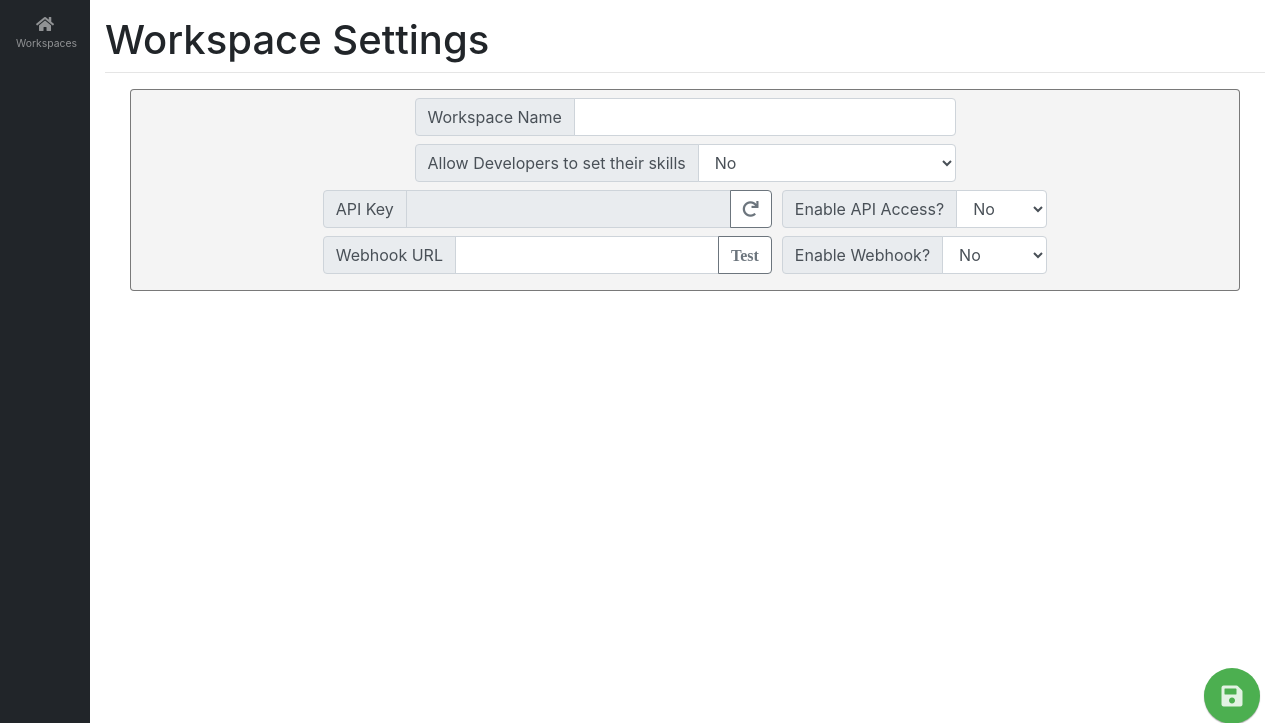
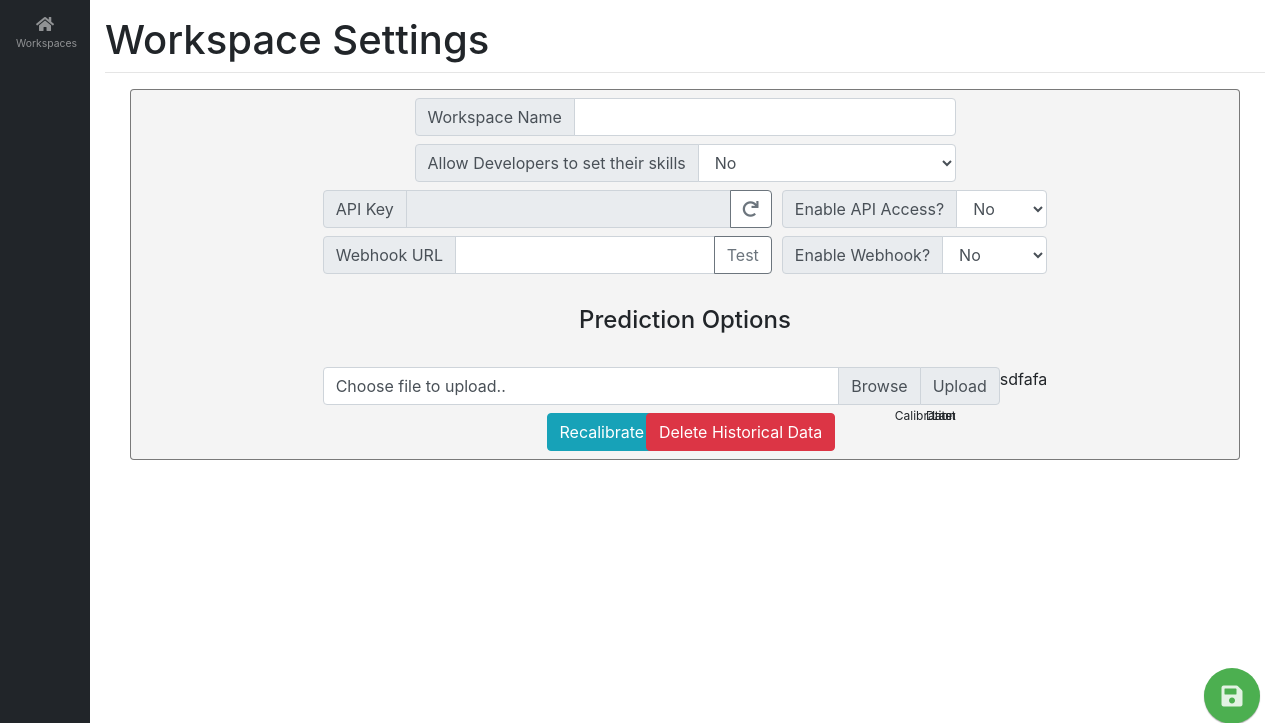
Before and after one commit to RegsonDR/Project-Estimator-GAE, a Flask app: template routes/authenticated/templates/authenticated/html/wk_settings.html in a window 1280 px wide. Shown: the part 56-779 px from the top of the page. Run offline with Flask 2, Linux system fonts and the light colour scheme; the template is opened without the code that fills it: values that come from a table or form of the project are taken from there, others are empty; parts of the project's set-up code (start-up, migrations or seed data) failed here and were passed over; some libraries are stand-ins or nearby versions.

Commit message:
upload csv done

```diff
--- a/main.py
+++ b/main.py
@@ -41,10 +41,15 @@
     check = datetime.strptime(date, '%d/%m/%Y').date()
     return check < today
 
+def format_date(date):
+    return datetime.strftime(date, '%H:%M %d/%m/%Y')
+
 app.jinja_env.filters['decodeb64'] = decode_base64
 app.jinja_env.filters['int_to_minhour'] = int_to_minhour
 app.jinja_env.filters['create_initials'] = create_initials
 app.jinja_env.filters['check_late'] = check_late
+app.jinja_env.filters['format_date'] = format_date
+
 app.jinja_env.trim_blocks = True
 app.jinja_env.lstrip_blocks = True
 
--- a/routes/authenticated/forms.py
+++ b/routes/authenticated/forms.py
@@ -1,11 +1,11 @@
 from flask_wtf import FlaskForm
+from flask_wtf.file import FileField, FileRequired
 from wtforms.fields import SubmitField, StringField, SelectField, PasswordField, SelectMultipleField
 from wtforms.fields.html5 import EmailField, TelField, IntegerField, URLField
 from wtforms.widgets import TextArea, html_params, HTMLString
-from wtforms.validators import DataRequired, Email, EqualTo, ValidationError
+from wtforms.validators import DataRequired, Email, EqualTo, ValidationError, regexp
 from cgi import escape
 from datetime import datetime
-
 
 def validate_dates(form,field):
     start = datetime.strptime(field.data, '%d/%m/%Y').date()
@@ -89,3 +89,7 @@
     webhook_url = URLField('Webhook URL', validators=[DataRequired()])
     enable_webhook = SelectField('Enable Webhook?', choices=[("False", "No"), ("True", "Yes")], validators=[DataRequired()])
     submit = SubmitField('Save')
+
+class UploadHistorical(FlaskForm):
+    file = FileField("Historical Data",validators=[FileRequired()])
+    save = SubmitField('Upload')
--- a/routes/authenticated/templates/authenticated/html/ganttchart.html
+++ b/routes/authenticated/templates/authenticated/html/ganttchart.html
@@ -15,7 +15,7 @@
 {% endblock header_content %}
 
 {% block page_header %}
-    <h1 style="margin-bottom: 0px;">Project Gantt Chart</h1>
+    <h1 style="margin-bottom: 0px;">{{ project_data.project_name }} Gantt Chart</h1>
 {% endblock page_header %}
 
 {% block page_content %}
--- a/routes/authenticated/templates/authenticated/html/view_project_page.html
+++ b/routes/authenticated/templates/authenticated/html/view_project_page.html
@@ -150,7 +150,7 @@
                 </div>
             </div>
             {% if user_data.get_role() != "developer" %}
-                <div class="badge badge-primary" style="margin: 5px 5px 0px 5px; text-align: left; font-size:13px;">
+                <div class="badge badge-{% if user_data.get_open_task_number(project_data.key)==0 %}success{% else %}primary{% endif %}" style="margin: 5px 5px 0px 5px; text-align: left; font-size:13px;">
                     {{ user_data.get_open_task_number(project_data.key) }}/{{ user_data.get_total_task_number(project_data.key) }}
                     Tasks Open
                 </div>
--- a/routes/authenticated/templates/authenticated/html/wk_settings.html
+++ b/routes/authenticated/templates/authenticated/html/wk_settings.html
@@ -10,7 +10,9 @@
 
 {% block page_content %}
     <div class="container">
-        <form method="POST" class="my-page">
+        <div class="my-page">
+
+            <form method="POST">
                 {{ form.hidden_tag() }}
                 <div class="form-row" style="justify-content:center">
                     <div class="col-6 input-group mb-2">
@@ -35,7 +37,7 @@
                         </div>
                         {{ form.api_key(class="form-control") }}
                         <div class="input-group-append">
-                        <input id="regenerate" class="fa btn btn-outline-secondary" type="button"  value=''>
+                            <input id="regenerate" class="fa btn btn-outline-secondary" type="button" value=''>
                         </div>
                     </div>
                     <div class="col-3 input-group mb-2">
@@ -52,7 +54,7 @@
                         </div>
                         {{ form.webhook_url(class="form-control") }}
                         <div class="input-group-append">
-                        <input id="trigger" class="fa btn btn-outline-secondary" type="button"  value='Test'>
+                            <input id="trigger" class="btn btn-outline-secondary" type="button" value='Test'>
                         </div>
                     </div>
                     <div class="col-3 input-group mb-2">
@@ -64,6 +66,47 @@
                 </div>
                 {{ form.submit(class="fa btn save-button", value='') }}
             </form>
+            <br>
+            <div class="form-row" style="justify-content:center">
+                <div class="col-8 input-group" style="justify-content:center">
+
+                    <h4>Prediction Options</h4>
+
+                </div>
+            </div>
+            <br>
+
+            <form action="{{ uploadUri }}" method="POST" enctype="multipart/form-data">
+                <div class="form-row" style="justify-content:center">
+                    {{ form.hidden_tag() }}
+                    <div class="col-8 input-group mb-2">
+                        <div class="custom-file">
+                            {{ file_form.file(class="custom-file-input", id="inputGroupFile01") }}
+                            <label class="custom-file-label" for="inputGroupFile01">
+                                {% if user_data.get_file() %}Old File ({{ user_data.get_file()[1]|format_date}}): {{user_data.get_file()[0] }}{% else %}Choose file to upload..{% endif %}
+                            </label>
+                        </div>
+                        <div class="input-group-append">
+                            {{ file_form.save(class="input-group-text", id="inputGroupFileAddon01") }}
+                        </div>
+sdfafa                </div>
+            </form>
+
+
+            <div class="form-row" style="justify-content:center">
+                <div class="col-3 input-group">
+                    <button id="recalibrate" type="button" class="btn btn-info">Recalibrate Algorithm</button>
+                </div>
+                <div class="col-2 input-group">
+                    <button id="delete" class="btn btn-danger" type="button">Delete Historical Data</button>
+                </div>
+            </div>
+            <div class="form-row" style="justify-content:end">
+                <div class="col-5 input-group" style="text-align: right">
+                    <sub>Last Calibration Date:</sub>
+                </div>
+            </div>
+        </div>
     </div>
 
 {% endblock page_content %}
@@ -71,21 +114,23 @@
 {# Scripts #}
 {% block script %}
     <script>
-$(document).ready( function () {
-    $('#regenerate').on('click',function(){
-         $.post("{{url_for('ajax.regenerate_token',wks_id=wks_data.key.id())}}",{"currentAuth": $('#api_key').val()});
-         setTimeout(function(){
+        $(document).ready(function () {
+            $('#regenerate').on('click', function () {
+                $.post("{{url_for('ajax.regenerate_token',wks_id=wks_data.key.id())}}", {"currentAuth": $('#api_key').val()});
+                setTimeout(function () {
                     location.reload()
                 }, 1000);
             });
 
-    $('#trigger').on('click',function(){
-         $.post("{{url_for('ajax.trigger_webhook',wks_id=wks_data.key.id())}}",{"testURL":$('#webhook_url').val()});
+            $('#trigger').on('click', function () {
+                $.post("{{url_for('ajax.trigger_webhook',wks_id=wks_data.key.id())}}", {"testURL": $('#webhook_url').val()});
                 alert("Data Payload Sent!");
             });
 
-
-
+            $(".custom-file-input").on("change", function () {
+                var fileName = $(this).val().split("\\").pop();
+                $(this).siblings(".custom-file-label").addClass("selected").html(fileName);
+            });
         });
     </script>
 
```
Also changed, not shown: models.py (+7 -0 lines), routes/authenticated/utils.py (+56 -3 lines), routes/authenticated/views.py (+63 -34 lines). Lines whose indentation alone changed are shown as unchanged.
